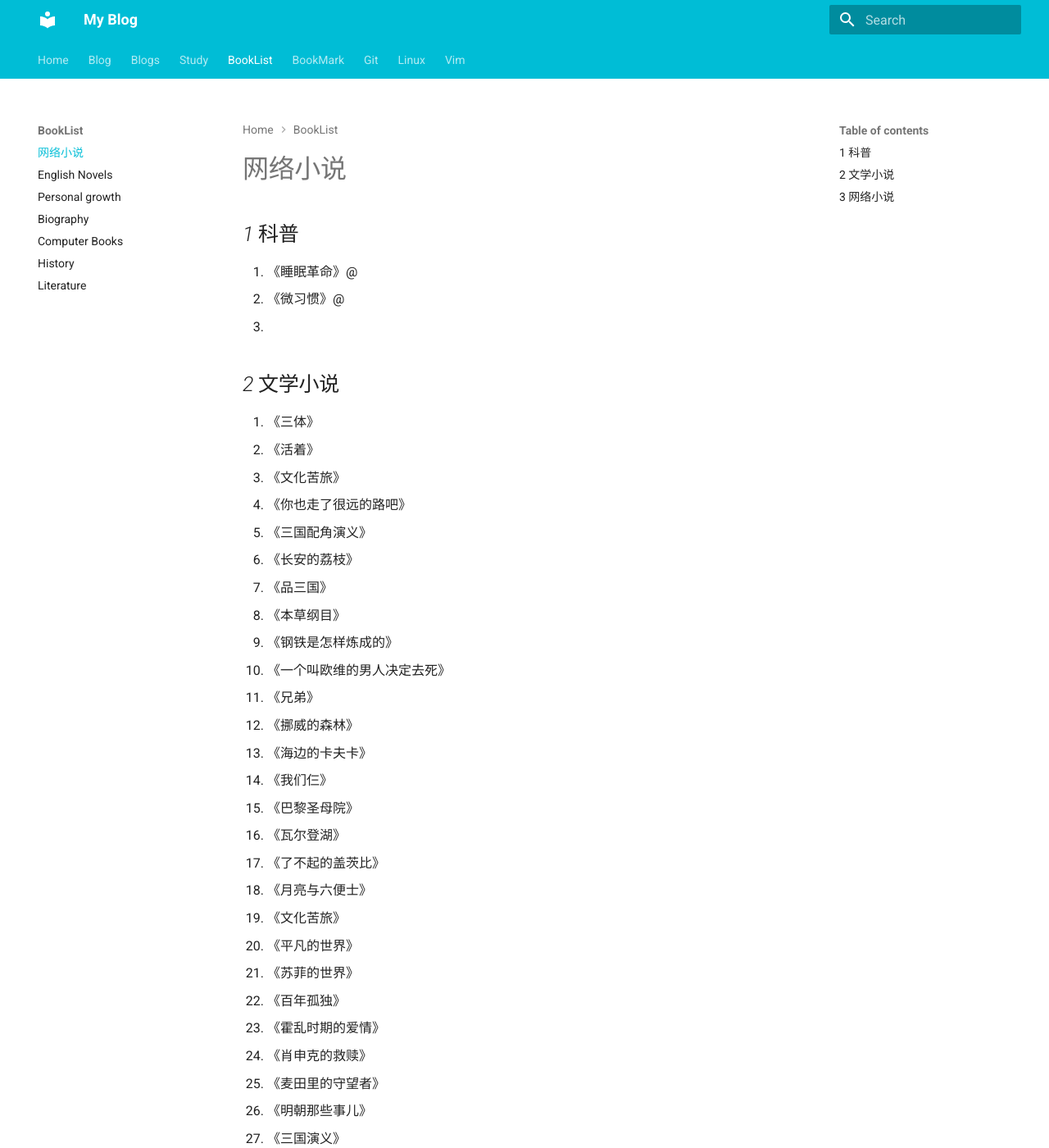
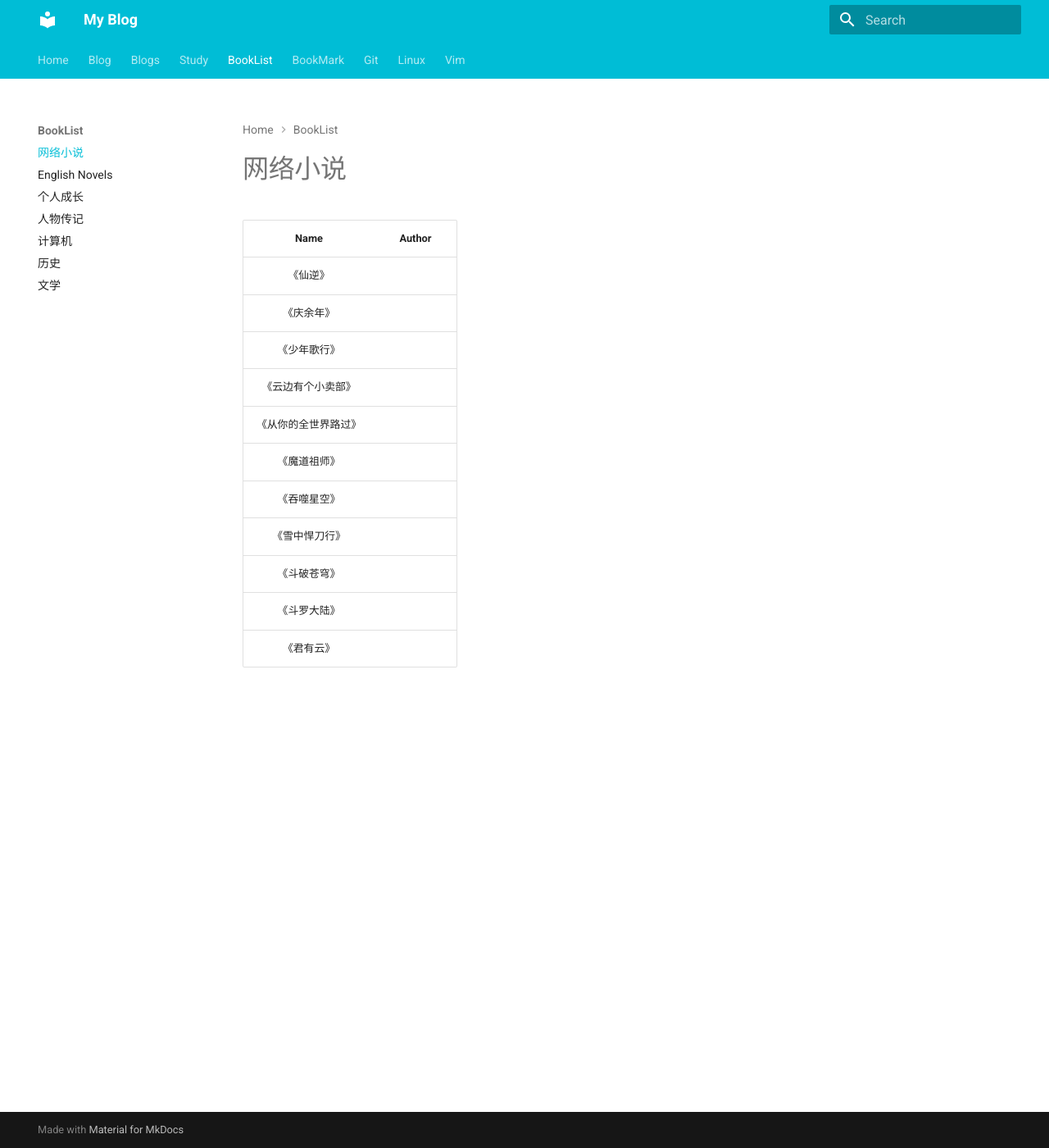
Before and after one commit to WGZ-W/wgz-w.github.io, an MkDocs documentation site: the page built from docs/BookList/novels.md, in a window 1280 px wide and 1400 px high. Shown: the whole window at 82% size. Built offline with MkDocs 1.6.1 and Material for MkDocs 9.7.7, drawn with Linux system fonts in a browser that asks for light colours; some of the changed text lies outside the part shown.

Commit message:
Update booklist

```diff
--- a/docs/BookList/computer.md
+++ b/docs/BookList/computer.md
@@ -1,4 +1,4 @@
-# Computer  Books
+# 计算机
 
 
 ## Machine Learning and Deep Learning
--- a/docs/BookList/history.md
+++ b/docs/BookList/history.md
@@ -0,0 +1,2 @@
+
+# 历史
--- a/docs/BookList/novels.md
+++ b/docs/BookList/novels.md
@@ -4,61 +4,17 @@
 # 网络小说
 
 
-## *1* 科普
-1. 《睡眠革命》@
-2. 《微习惯》@
-3.
 
-## *2* 文学小说
-1. 《三体》
-2. 《活着》
-3. 《文化苦旅》
-4. 《你也走了很远的路吧》
-5. 《三国配角演义》
-6. 《长安的荔枝》
-7. 《品三国》
-8. 《本草纲目》
-9.  《钢铁是怎样炼成的》
-10. 《一个叫欧维的男人决定去死》
-11. 《兄弟》
-12. 《挪威的森林》
-13. 《海边的卡夫卡》
-14. 《我们仨》
-15. 《巴黎圣母院》
-16. 《瓦尔登湖》
-17. 《了不起的盖茨比》
-18. 《月亮与六便士》
-19. 《文化苦旅》
-20. 《平凡的世界》
-21. 《苏菲的世界》
-22. 《百年孤独》
-23. 《霍乱时期的爱情》
-24. 《肖申克的救赎》
-25. 《麦田里的守望者》
-26. 《明朝那些事儿》
-27. 《三国演义》
-28. 《水浒传》
-29. 《红楼梦》
-30. 《西游记》
-31. 《苏东坡传》@林语堂
-32. 《曾国藩传》@张宏杰
-33. 《掌握习惯》@James Clear
-34. 《认知觉醒》
-35. 《认知驱动》
-36. 《学习之道》
-37. 《刻意练习》
-38. 《被讨厌的勇气》
-39. 《此生未完成》@于娟
-
-
-## *3* 网络小说
-1. 《庆余年》
-2. 《少年歌行》
-3. 《云边有个小卖部》
-4. 《从你的全世界路过》
-5. 《魔道祖师》
-6. 《吞噬星空》
-7. 《雪中悍刀行》
-8. 《斗破苍穹》
-9. 《斗罗大陆》
-10. 《君有云》
+| Name | Author |
+| :--: | :--: |
+| 《仙逆》| |
+|《庆余年》| |
+| 《少年歌行》| |
+| 《云边有个小卖部》||
+| 《从你的全世界路过》||
+| 《魔道祖师》||
+| 《吞噬星空》||
+| 《雪中悍刀行》||
+| 《斗破苍穹》||
+| 《斗罗大陆》||
+|  《君有云》||
```
Also changed, not shown: docs/BookList/English-novels.md (+13 -2 lines), docs/BookList/Personal-growth.md (+8 -0 lines), docs/BookList/biography.md (+8 -0 lines), docs/BookList/literature.md (+44 -0 lines).
